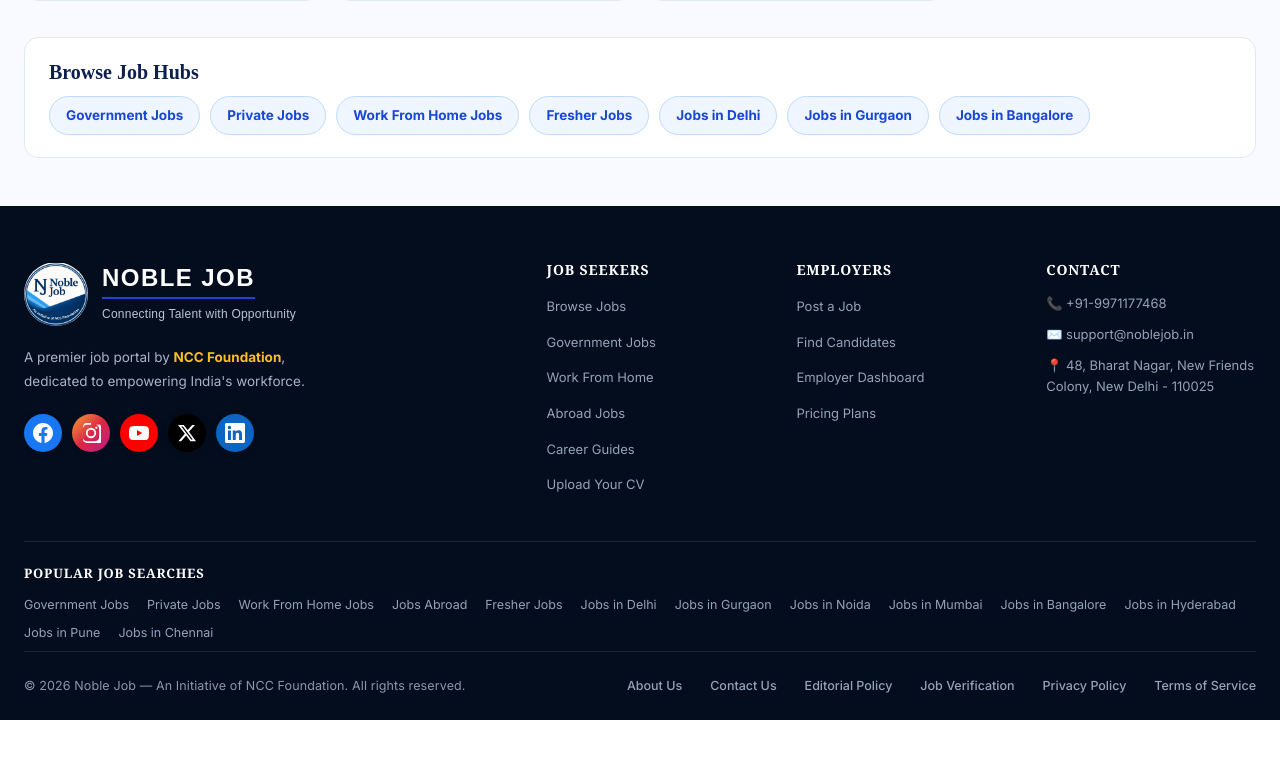
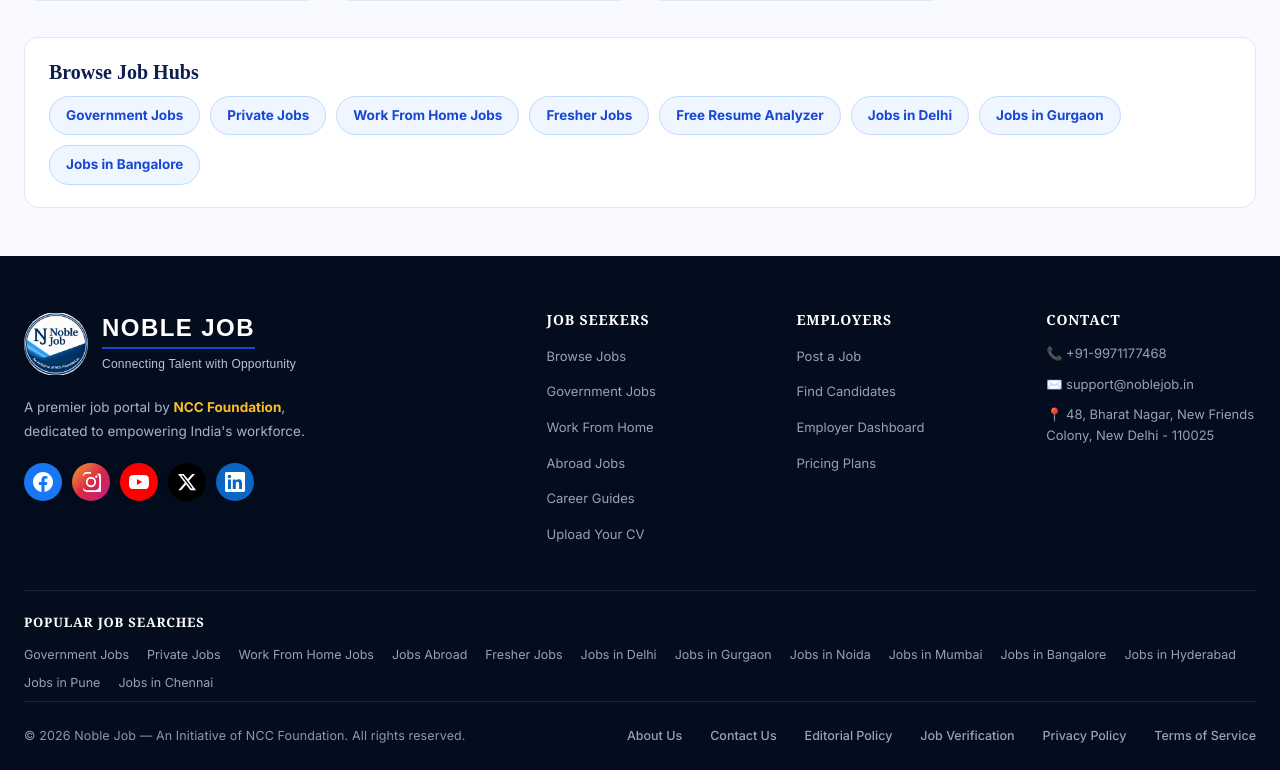
Before and after one commit to mdsameer119299-creator/noble-job, a Next.js app: page /guides in a window 1280 px wide. Shown: the part 1213-1983 px from the top of the page. Before the commit the page ends 1933 px from the top, so only its background shows below. Built offline with nearby package versions, Linux system fonts and the light colour scheme; no server answers.

Commit message:
Growth: improve resume acquisition funnel

```diff
--- a/src/app/guides/page.tsx
+++ b/src/app/guides/page.tsx
@@ -28,6 +28,7 @@
   { label: "Private Jobs", href: "/private-jobs" },
   { label: "Work From Home Jobs", href: "/work-from-home-jobs" },
   { label: "Fresher Jobs", href: "/fresher-jobs" },
+  { label: "Free Resume Analyzer", href: "/upload-resume" },
   { label: "Jobs in Delhi", href: "/jobs-in-delhi" },
   { label: "Jobs in Gurgaon", href: "/jobs-in-gurgaon" },
   { label: "Jobs in Bangalore", href: "/jobs-in-bangalore" },
```
